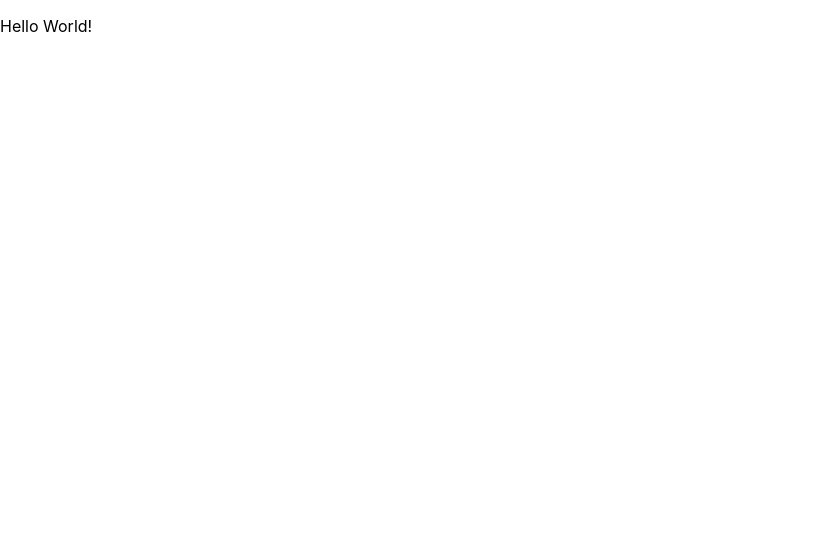
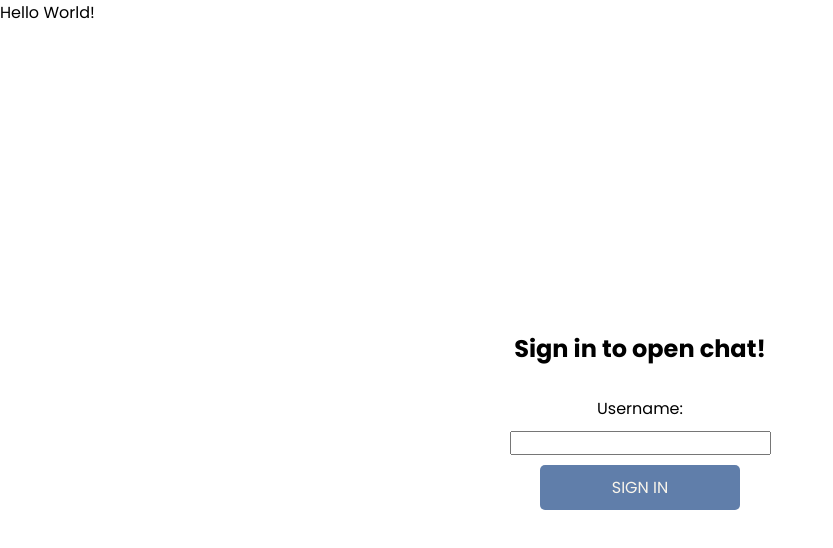
Before and after one commit to gsaaad/Lets_Chat, a React (Create React App) app in the folder client/: page / in a window 1280 px wide. Shown: the top 548 px of the page, without its empty margins (0-833 px from the left). Built offline with nearby package versions, Linux system fonts and the light colour scheme; no server answers.

Commit message:
added home page and a form for user to sign in to access chat

```diff
--- a/client/public/index.html
+++ b/client/public/index.html
@@ -13,9 +13,6 @@
       rel="icon"
       href="https://external-content.duckduckgo.com/iu/?u=https%3A%2F%2Fstatic.vecteezy.com%2Fsystem%2Fresources%2Fpreviews%2F000%2F423%2F765%2Foriginal%2Fvector-chat-icon.jpg&f=1&nofb=1"
     />
-
-    <link rel="manifest" href="%PUBLIC_URL%/manifest.json" />
-
     <title>Chat-App</title>
   </head>
   <body>
--- a/client/src/App.css
+++ b/client/src/App.css
@@ -0,0 +1,155 @@
+@import url("https://fonts.googleapis.com/css2?family=Poppins:wght@100;200;300;400;500;600;700;800;900&display=swap");
+
+* {
+  box-sizing: border-box;
+  margin: 0;
+  padding: 0;
+  font-family: "Poppins", sans-serif;
+}
+.home__container {
+  width: 100%;
+  height: 100vh;
+  display: flex;
+  flex-direction: column;
+  justify-content: center;
+  align-items: center;
+}
+.home__container > * {
+  margin-bottom: 10px;
+}
+.home__header {
+  margin-bottom: 30px;
+}
+.username__input {
+  padding: 10px;
+  width: 50%;
+}
+.home__cta {
+  width: 200px;
+  padding: 10px;
+  font-size: 16px;
+  cursor: pointer;
+  background-color: #607eaa;
+  color: #f9f5eb;
+  outline: none;
+  border: none;
+  border-radius: 5px;
+}
+.chat {
+  width: 100%;
+  height: 100vh;
+  display: flex;
+  align-items: center;
+}
+.chat__sidebar {
+  height: 100%;
+  background-color: #f9f5eb;
+  flex: 0.2;
+  padding: 20px;
+  border-right: 1px solid #fdfdfd;
+}
+.chat__main {
+  height: 100%;
+  flex: 0.8;
+}
+.chat__header {
+  margin: 30px 0 20px 0;
+}
+.chat__users > * {
+  margin-bottom: 10px;
+  color: #607eaa;
+  font-size: 14px;
+}
+.online__users > * {
+  margin-bottom: 10px;
+  color: rgb(238, 102, 102);
+  font-style: italic;
+}
+.chat__mainHeader {
+  width: 100%;
+  height: 10vh;
+  display: flex;
+  align-items: center;
+  justify-content: space-between;
+  padding: 20px;
+  background-color: #f9f5eb;
+}
+.leaveChat__btn {
+  padding: 10px;
+  width: 150px;
+  border: none;
+  outline: none;
+  background-color: #d1512d;
+  cursor: pointer;
+  color: #eae3d2;
+}
+.message__container {
+  width: 100%;
+  height: 80vh;
+  background-color: #fff;
+  padding: 20px;
+  overflow-y: scroll;
+}
+
+.message__container > * {
+  margin-bottom: 10px;
+}
+.chat__footer {
+  padding: 10px;
+  background-color: #f9f5eb;
+  height: 10vh;
+}
+.form {
+  width: 100%;
+  height: 100%;
+  display: flex;
+  align-items: center;
+  justify-content: space-between;
+}
+.message {
+  width: 80%;
+  height: 100%;
+  border-radius: 10px;
+  border: 1px solid #ddd;
+  outline: none;
+  padding: 15px;
+}
+.sendBtn {
+  width: 150px;
+  background-color: green;
+  padding: 10px;
+  border: none;
+  outline: none;
+  color: #eae3d2;
+  cursor: pointer;
+}
+.sendBtn:hover {
+  background-color: rgb(129, 201, 129);
+}
+.message__recipient {
+  background-color: #f5ccc2;
+  width: 300px;
+  padding: 10px;
+  border-radius: 10px;
+  font-size: 15px;
+}
+.message__sender {
+  background-color: rgb(194, 243, 194);
+  max-width: 300px;
+  padding: 10px;
+  border-radius: 10px;
+  margin-left: auto;
+  font-size: 15px;
+}
+.message__chats > p {
+  font-size: 13px;
+}
+.sender__name {
+  text-align: right;
+}
+.message__status {
+  position: fixed;
+  bottom: 50px;
+  font-size: 13px;
+  font-style: italic;
+}
--- a/client/src/App.js
+++ b/client/src/App.js
@@ -1,12 +1,20 @@
 import "./App.css";
+import { BrowserRouter, Routes, Route } from "react-router-dom";
+import Home from "./components/Home";
 import socketIO from "socket.io-client";
+// connection to server
 const socket = socketIO.connect("http://localhost:3001");
 
 function App() {
   return (
-    <div>
-      <p>Hello World!</p>
-    </div>
+    <BrowserRouter>
+      <div>
+        <p>Hello World!</p>
+        <Routes>
+          <Route path="/" element={<Home socket={socket} />}></Route>
+        </Routes>
+      </div>
+    </BrowserRouter>
   );
 }
 
--- /dev/null
+++ b/client/src/components/Home.js
@@ -0,0 +1,32 @@
+import React, { useState } from "react";
+import { useNavigate } from "react-router-dom";
+
+const Home = () => {
+  const navigate = useNavigate();
+  const [userName, setUserName] = useState("");
+
+  const handleSubmit = (e) => {
+    e.preventDefault();
+    console.log("clicked! signed in?");
+  };
+
+  return (
+    <form onSubmit={handleSubmit} className="home__container">
+      <h2 className="home__header">Sign in to open chat!</h2>
+      <label htmlFor="username">Username:</label>
+      <input
+        type="text"
+        minLength={5}
+        name="username"
+        id="username"
+        className="username_input"
+        value={userName}
+        onChange={(e) => {
+          setUserName(e.target.value);
+        }}
+      />
+      <button className="home__cta">SIGN IN</button>
+    </form>
+  );
+};
+export default Home;
```
Also changed, not shown: 1 other file (tests, documents, lock files or other folders).
